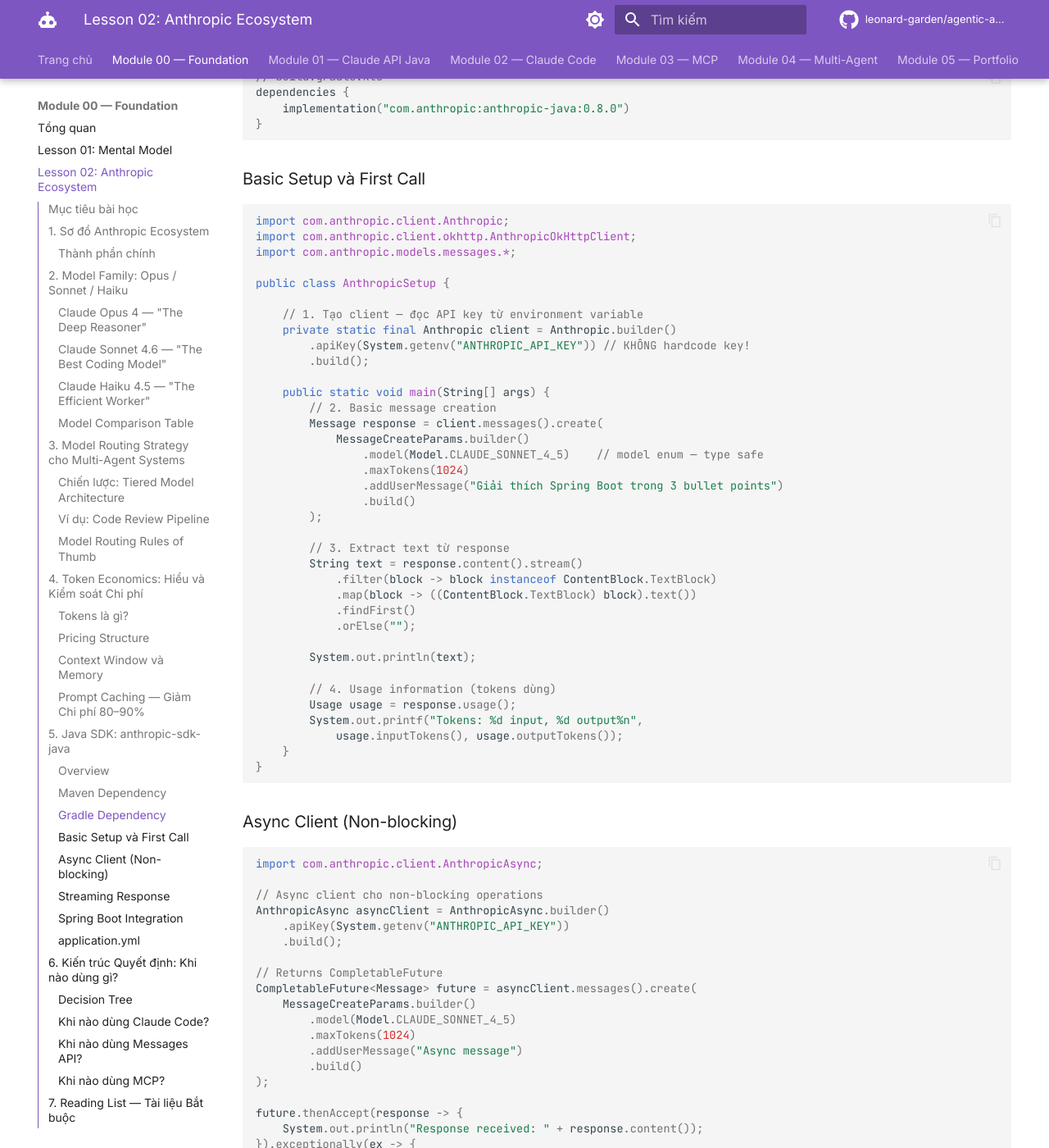
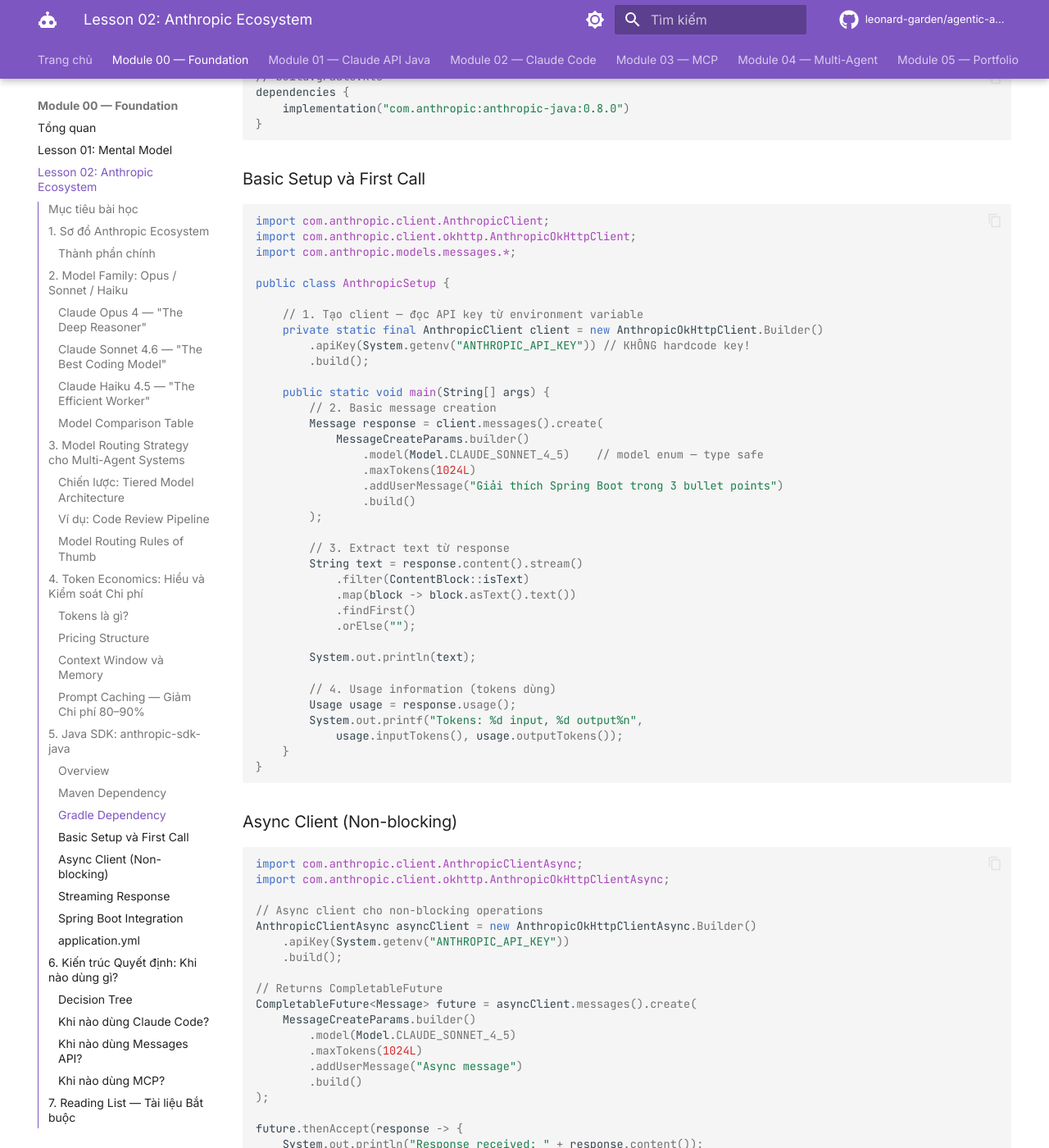
Before and after one commit to leonard-garden/agentic-ai-course, an MkDocs documentation site: the page built from course/module-00-foundation/lessons/02-anthropic-ecosystem.md, in a window 1280 px wide and 1400 px high, scrolled down 8212 px. Shown: the whole window at 82% size. Built offline with MkDocs 1.6.1 and Material for MkDocs 9.7.7, drawn with Linux system fonts in a browser that asks for light colours; comment, search, counter and statistics services are not loaded; some of the changed text lies outside the part shown.

Commit message:
fix: correct Java SDK usage in course code examples
Replace deprecated Anthropic.builder() with AnthropicOkHttpClient.Builder,
fix maxTokens int→Long type, update content extraction to use
ContentBlock::isText + asText().text(), and align async client imports.

Scope-risk: narrow
Confidence: high

````diff
--- a/course/module-00-foundation/lessons/02-anthropic-ecosystem.md
+++ b/course/module-00-foundation/lessons/02-anthropic-ecosystem.md
@@ -314,7 +314,7 @@
 var response = client.messages().create(
     MessageCreateParams.builder()
         .model(Model.CLAUDE_SONNET_4_5)
-        .maxTokens(1024)
+        .maxTokens(1024L)
         .messages(history)  // ← toàn bộ conversation history
         .build()
 );
@@ -342,7 +342,7 @@
 var response = client.messages().create(
     MessageCreateParams.builder()
         .model(Model.CLAUDE_SONNET_4_5)
-        .maxTokens(1024)
+        .maxTokens(1024L)
         // System prompt lớn — mark để cache
         .system(List.of(
             TextBlockParam.builder()
@@ -415,14 +415,14 @@
 ### Basic Setup và First Call
 
 ```java
-import com.anthropic.client.Anthropic;
+import com.anthropic.client.AnthropicClient;
 import com.anthropic.client.okhttp.AnthropicOkHttpClient;
 import com.anthropic.models.messages.*;
 
 public class AnthropicSetup {
 
     // 1. Tạo client — đọc API key từ environment variable
-    private static final Anthropic client = Anthropic.builder()
+    private static final AnthropicClient client = new AnthropicOkHttpClient.Builder()
         .apiKey(System.getenv("ANTHROPIC_API_KEY")) // KHÔNG hardcode key!
         .build();
 
@@ -431,15 +431,15 @@
         Message response = client.messages().create(
             MessageCreateParams.builder()
                 .model(Model.CLAUDE_SONNET_4_5)    // model enum — type safe
-                .maxTokens(1024)
+                .maxTokens(1024L)
                 .addUserMessage("Giải thích Spring Boot trong 3 bullet points")
                 .build()
         );
 
         // 3. Extract text từ response
         String text = response.content().stream()
-            .filter(block -> block instanceof ContentBlock.TextBlock)
-            .map(block -> ((ContentBlock.TextBlock) block).text())
+            .filter(ContentBlock::isText)
+            .map(block -> block.asText().text())
             .findFirst()
             .orElse("");
 
@@ -456,10 +456,11 @@
 ### Async Client (Non-blocking)
 
 ```java
-import com.anthropic.client.AnthropicAsync;
+import com.anthropic.client.AnthropicClientAsync;
+import com.anthropic.client.okhttp.AnthropicOkHttpClientAsync;
 
 // Async client cho non-blocking operations
-AnthropicAsync asyncClient = AnthropicAsync.builder()
+AnthropicClientAsync asyncClient = new AnthropicOkHttpClientAsync.Builder()
     .apiKey(System.getenv("ANTHROPIC_API_KEY"))
     .build();
 
@@ -467,7 +468,7 @@
 CompletableFuture<Message> future = asyncClient.messages().create(
     MessageCreateParams.builder()
         .model(Model.CLAUDE_SONNET_4_5)
-        .maxTokens(1024)
+        .maxTokens(1024L)
         .addUserMessage("Async message")
         .build()
 );
@@ -487,7 +488,7 @@
 try (var stream = client.messages().createStreaming(
     MessageCreateParams.builder()
         .model(Model.CLAUDE_SONNET_4_5)
-        .maxTokens(1024)
+        .maxTokens(1024L)
         .addUserMessage("Viết một đoạn code Java")
         .build()
 )) {
@@ -514,8 +515,8 @@
     private String apiKey;
 
     @Bean
-    public Anthropic anthropicClient() {
-        return Anthropic.builder()
+    public AnthropicClient anthropicClient() {
+        return new AnthropicOkHttpClient.Builder()
             .apiKey(apiKey)
             .build();
     }
@@ -525,9 +526,9 @@
 @Service
 public class AiService {
 
-    private final Anthropic anthropic;
+    private final AnthropicClient anthropic;
 
-    public AiService(Anthropic anthropic) {
+    public AiService(AnthropicClient anthropic) {
         this.anthropic = anthropic;
     }
 
@@ -546,8 +547,8 @@
 
     private String extractText(Message message) {
         return message.content().stream()
-            .filter(b -> b instanceof ContentBlock.TextBlock)
-            .map(b -> ((ContentBlock.TextBlock) b).text())
+            .filter(ContentBlock::isText)
+            .map(b -> b.asText().text())
             .collect(Collectors.joining("\n"));
     }
 }
````
Also changed, not shown: other parts of course/module-00-foundation/lessons/02-anthropic-ecosystem.md (+1 -1 lines), course/README.md (+11 -5 lines), course/module-00-foundation/lessons/01-mental-model.md (+1 -1 lines).
